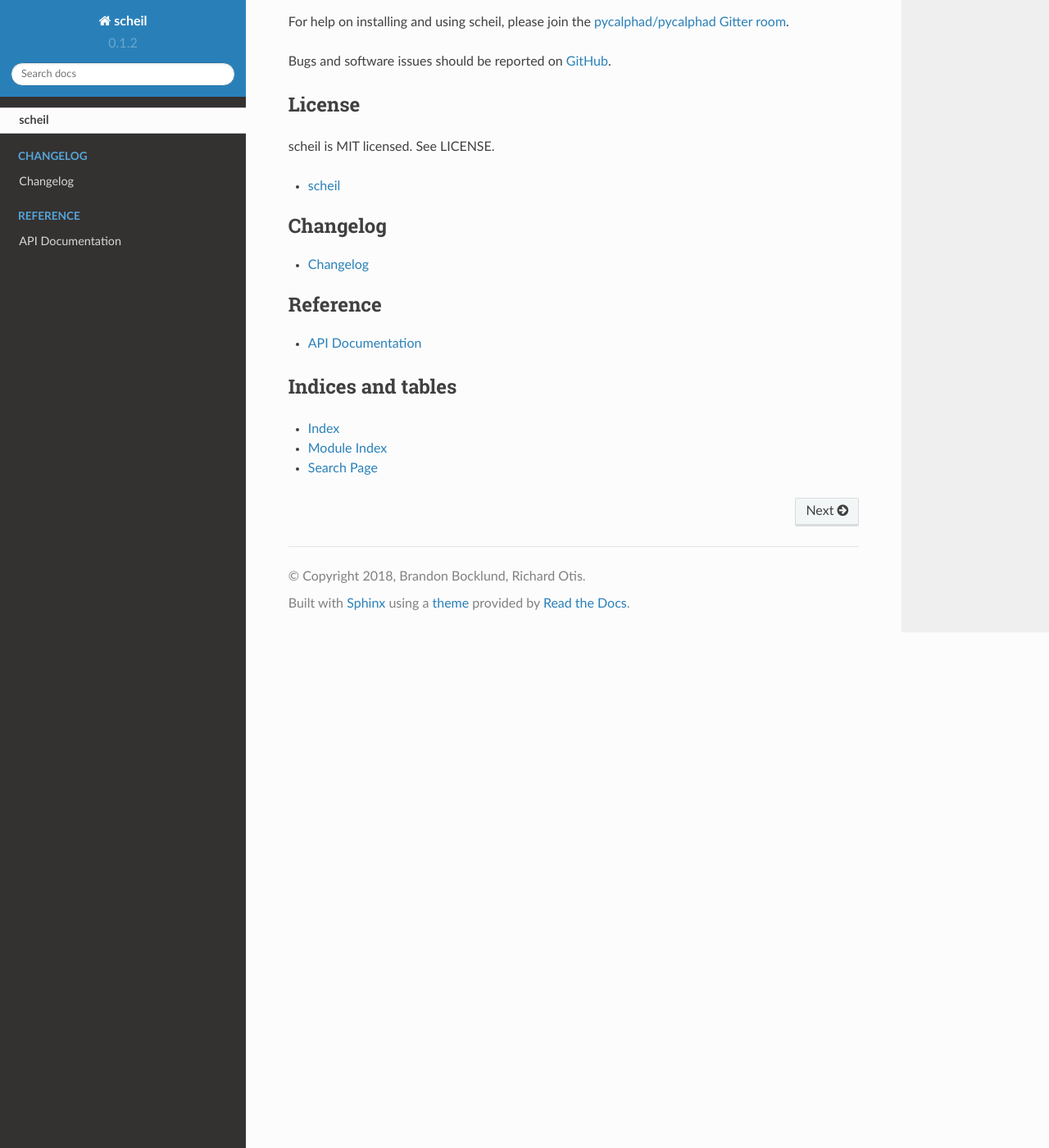
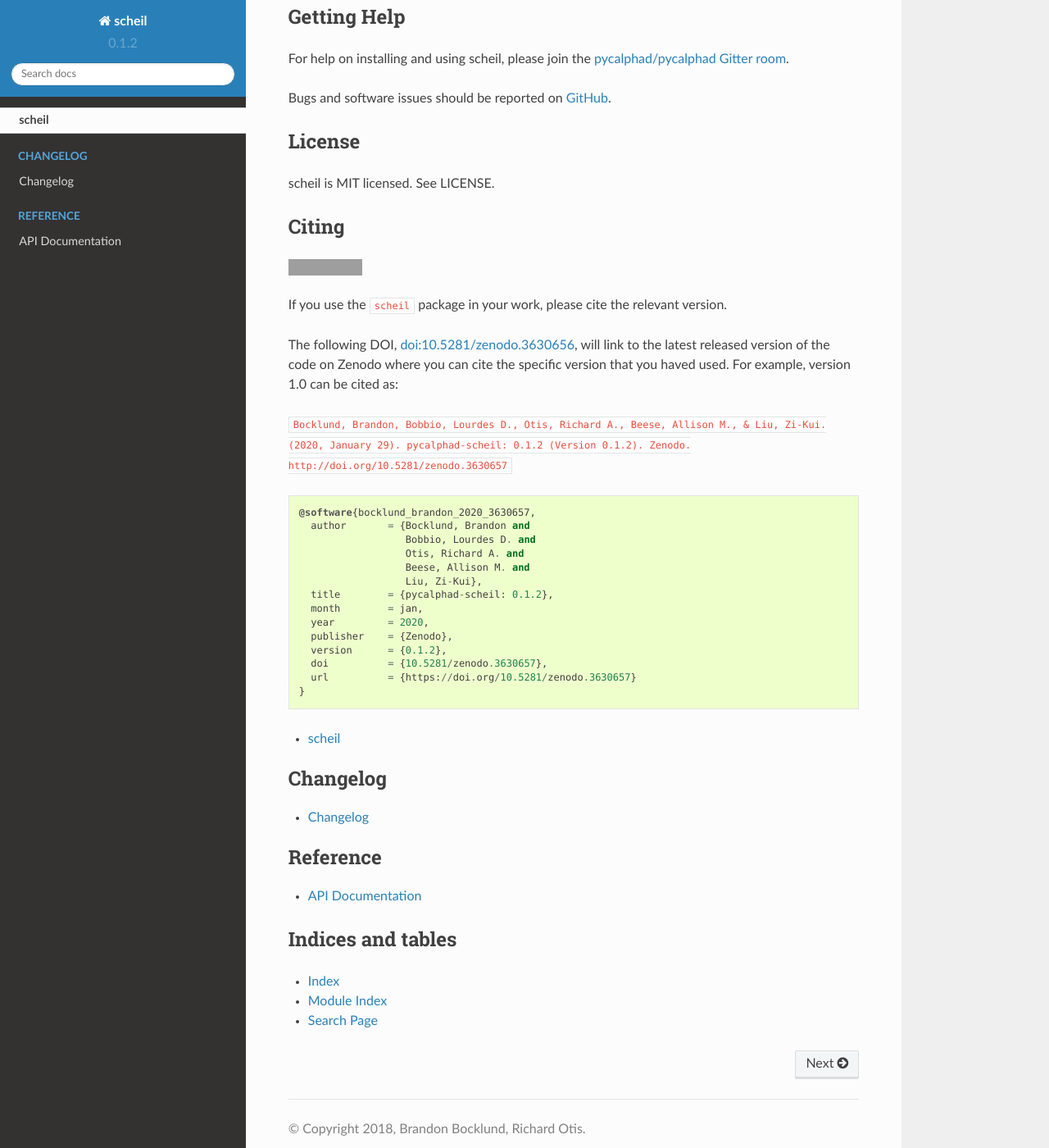
Before and after one commit to pycalphad/scheil, a Sphinx documentation site: the page built from docs/index.rst, in a window 1280 px wide and 1400 px high, scrolled down 1946 px. Shown: the whole window at 82% size. Built offline with Sphinx 7.4.7 and the Read the Docs theme 2.0.0, drawn with Linux system fonts in a browser that asks for light colours; some of the changed lines change nothing that is shown; grey boxes are pictures that could not be loaded.

Commit message:
DOC: Update README with citation information
Update the RST index docs to include the top level README

```diff
--- a/README.rst
+++ b/README.rst
@@ -3,6 +3,10 @@ scheil
 ======
 
 A Scheil-Gulliver simulation tool using `pycalphad`_.
+
+.. image:: https://zenodo.org/badge/150358281.svg
+   :target: https://zenodo.org/badge/latestdoi/150358281
+
 
 .. _pycalphad: http://pycalphad.org
 
@@ -34,16 +38,21 @@ A Scheil-Gulliver simulation tool using `pycalphad`_.
    plt.legend(loc='best')
    plt.show()
 
-.. image:: docs/_static/Al-30Zn_Scheil_simulation.png
+.. image:: _static/Al-30Zn_Scheil_simulation.png
     :align: center
     :alt: Phase fraction evolution during a Scheil simulation of Al-30Zn
 
 Installation
 ============
 
-scheil is still in early development and is not yet released on PyPI or conda-forge.
-To use scheil, please install the development version.
+Anaconda (recommended)
+----------------------
 
+scheil is suggested to be installed from conda-forge.
+
+.. code-block:: bash
+
+    conda install -c pycalphad -c conda-forge --yes scheil
 
 Development versions
 --------------------
@@ -55,9 +64,10 @@ scheil package, and replaces it with the package from GitHub.
 
 .. code-block:: bash
 
-    conda install -c pycalphad -c conda-forge pycalphad>=0.8
     git clone https://github.com/pycalphad/scheil.git
     cd scheil
+    conda install scheil
+    conda remove --force scheil
     pip install --no-deps -e .
 
 Upgrading scheil later requires you to run ``git pull`` in this directory.
@@ -84,3 +94,34 @@ License
 =======
 
 scheil is MIT licensed. See LICENSE.
+
+
+Citing
+======
+
+.. image:: https://zenodo.org/badge/150358281.svg
+   :target: https://zenodo.org/badge/latestdoi/150358281
+
+
+If you use the ``scheil`` package in your work, please cite the relevant version.
+
+The following DOI, `doi:10.5281/zenodo.3630656 <https://doi.org/10.5281/zenodo.3630656>`_, will link to the latest released version of the code on Zenodo where you can cite the specific version that you haved used. For example, version 1.0 can be cited as:
+
+``Bocklund, Brandon, Bobbio, Lourdes D., Otis, Richard A., Beese, Allison M., & Liu, Zi-Kui. (2020, January 29). pycalphad-scheil: 0.1.2 (Version 0.1.2). Zenodo. http://doi.org/10.5281/zenodo.3630657``
+
+.. code-block::
+
+   @software{bocklund_brandon_2020_3630657,
+     author       = {Bocklund, Brandon and
+                     Bobbio, Lourdes D. and
+                     Otis, Richard A. and
+                     Beese, Allison M. and
+                     Liu, Zi-Kui},
+     title        = {pycalphad-scheil: 0.1.2},
+     month        = jan,
+     year         = 2020,
+     publisher    = {Zenodo},
+     version      = {0.1.2},
+     doi          = {10.5281/zenodo.3630657},
+     url          = {https://doi.org/10.5281/zenodo.3630657}
+   }
--- a/docs/index.rst
+++ b/docs/index.rst
@@ -1,95 +1,4 @@
-======
-scheil
-======
-
-A Scheil-Gulliver simulation tool using `pycalphad`_.
-
-.. _pycalphad: http://pycalphad.org
-
-.. code-block:: python
-
-   import matplotlib.pyplot as plt
-   from pycalphad import Database, variables as v
-   from scheil import simulate_scheil_solidification
-
-   # setup the simulation parameters
-   dbf = Database('alzn_mey.tdb')
-   comps = ['AL', 'ZN', 'VA']
-   phases = sorted(dbf.phases.keys())
-
-   liquid_phase_name = 'LIQUID'
-   initial_composition = {v.X('ZN'): 0.3}
-   start_temperature = 850
-
-   # perform the simulation
-   sol_res = simulate_scheil_solidification(dbf, comps, phases, initial_composition, start_temperature, step_temperature=1.0)
-
-   # plot the result
-   for phase_name, amounts in sol_res.cum_phase_amounts.items():
-       plt.plot(sol_res.temperatures, amounts, label=phase_name)
-   plt.plot(sol_res.temperatures, sol_res.fraction_liquid, label='LIQUID')
-   plt.ylabel('Phase Fraction')
-   plt.xlabel('Temperature (K)')
-   plt.title('Al-30Zn Scheil simulation, phase fractions')
-   plt.legend(loc='best')
-   plt.show()
-
-.. image:: _static/Al-30Zn_Scheil_simulation.png
-    :align: center
-    :alt: Phase fraction evolution during a Scheil simulation of Al-30Zn
-
-Installation
-============
-
-Anaconda (recommended)
-----------------------
-
-scheil is suggested to be installed from conda-forge.
-
-.. code-block:: bash
-
-    conda install -c pycalphad -c conda-forge --yes scheil
-
-Development versions
---------------------
-
-To make improvements to scheil, it is suggested to use
-Anaconda to download all of the required dependencies. This
-method installs scheil with Anaconda, removes specifically the
-scheil package, and replaces it with the package from GitHub.
-
-.. code-block:: bash
-
-    git clone https://github.com/pycalphad/scheil.git
-    cd scheil
-    conda install scheil
-    conda remove --force scheil
-    pip install --no-deps -e .
-
-Upgrading scheil later requires you to run ``git pull`` in this directory.
-
-
-Theory
-======
-
-Uses classic Scheil-Gulliver theory (see G.H. Gulliver, *J. Inst. Met.* 9 (1913) 120–157 and Scheil, *Zeitschrift Für Met.* 34 (1942) 70–72.) with assumptions of
-
-1. Perfect mixing in the liquid
-2. Local equilibrium between solid and liquid
-3. No diffusion in the solid
-
-
-Getting Help
-============
-
-For help on installing and using scheil, please join the `pycalphad/pycalphad Gitter room <https://gitter.im/pycalphad/pycalphad>`_.
-
-Bugs and software issues should be reported on `GitHub <https://github.com/pycalphad/scheil/issues>`_.
-
-License
-=======
-
-scheil is MIT licensed. See LICENSE.
+.. include:: ../README.rst
 
 
 .. toctree::
```
